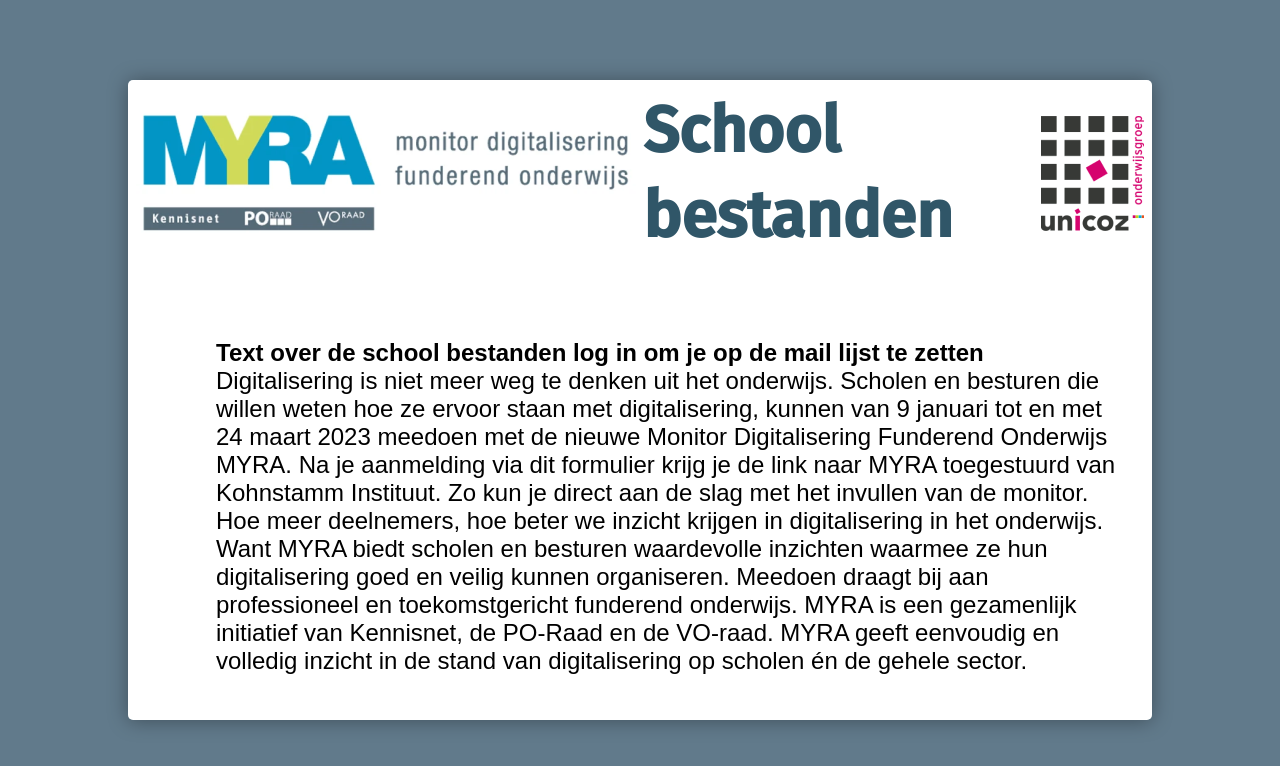
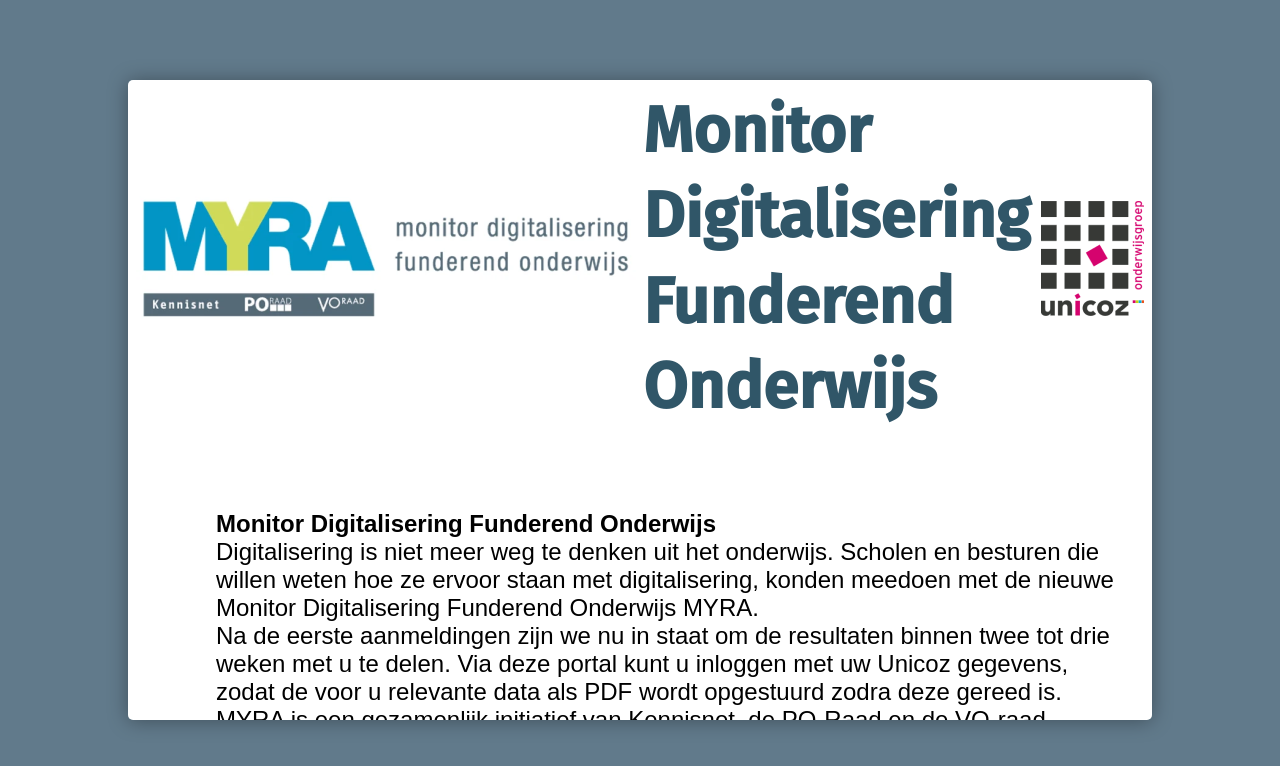
Before and after one commit to Katulondimalu/myra-unicoz, a React (Vite) app: page /1 in a window 1280 px wide. Shown: the top 766 px of the page. Built offline with nearby package versions, Linux system fonts and the light colour scheme.

Commit message:
content change

```diff
--- a/src/pages/Home.jsx
+++ b/src/pages/Home.jsx
@@ -74,11 +74,10 @@
           }}
         >
           <Typography variant="p" fontSize={24} fontWeight={700}>
-            Aanmelding ontvangen
+            Dank u wel! Uw aanmelding is ontvangen.
           </Typography>
           <Typography variant="p" fontSize={24} fontWeight={300}>
-            Zodra alle resultaten binnen zijn en zijn verwerkt zal het naar je
-            email adres verstuurd worden.
+           Zodra alle resultaten verwerkt zijn, zullen deze naar uw emailadres als PDF verstuurd worden.
           </Typography>
         </Stack>
       </Stack>
--- a/src/pages/LandingPage.jsx
+++ b/src/pages/LandingPage.jsx
@@ -52,7 +52,7 @@
             fontWeight={700}
             color={"var(--color-2)"}
           >
-            School bestanden
+            Monitor Digitalisering Funderend Onderwijs
           </Typography>
           <Box
             component="img"
@@ -74,24 +74,15 @@
           }}
         >
           <Typography variant="p" fontSize={24} fontWeight={700}>
-            Text over de school bestanden log in om je op de mail lijst te
-            zetten
+            Monitor Digitalisering Funderend Onderwijs
           </Typography>
           <Typography variant="p" fontSize={24} fontWeight={300}>
-            Digitalisering is niet meer weg te denken uit het onderwijs. Scholen
-            en besturen die willen weten hoe ze ervoor staan met digitalisering,
-            kunnen van 9 januari tot en met 24 maart 2023 meedoen met de nieuwe
-            Monitor Digitalisering Funderend Onderwijs MYRA. Na je aanmelding
-            via dit formulier krijg je de link naar MYRA toegestuurd van
-            Kohnstamm Instituut. Zo kun je direct aan de slag met het invullen
-            van de monitor. Hoe meer deelnemers, hoe beter we inzicht krijgen in
-            digitalisering in het onderwijs. Want MYRA biedt scholen en besturen
-            waardevolle inzichten waarmee ze hun digitalisering goed en veilig
-            kunnen organiseren. Meedoen draagt bij aan professioneel en
-            toekomstgericht funderend onderwijs. MYRA is een gezamenlijk
-            initiatief van Kennisnet, de PO-Raad en de VO-raad. MYRA geeft
-            eenvoudig en volledig inzicht in de stand van digitalisering op
-            scholen én de gehele sector.
+          Digitalisering is niet meer weg te denken uit het onderwijs. Scholen en besturen die willen weten hoe ze ervoor staan met digitalisering, konden meedoen met de nieuwe Monitor Digitalisering Funderend Onderwijs MYRA.
+          <br/>
+          Na de eerste aanmeldingen zijn we nu in staat om de resultaten binnen twee tot drie weken met u te delen. Via deze portal kunt u inloggen met uw Unicoz gegevens, zodat de voor u relevante data als PDF wordt opgestuurd zodra deze gereed is.
+          <br/>
+          MYRA is een gezamenlijk initiatief van Kennisnet, de PO-Raad en de VO-raad. MYRA geeft eenvoudig en volledig inzicht in de stand van digitalisering op scholen én de gehele sector.
+
           </Typography>
         </Stack>
         <Stack
```
